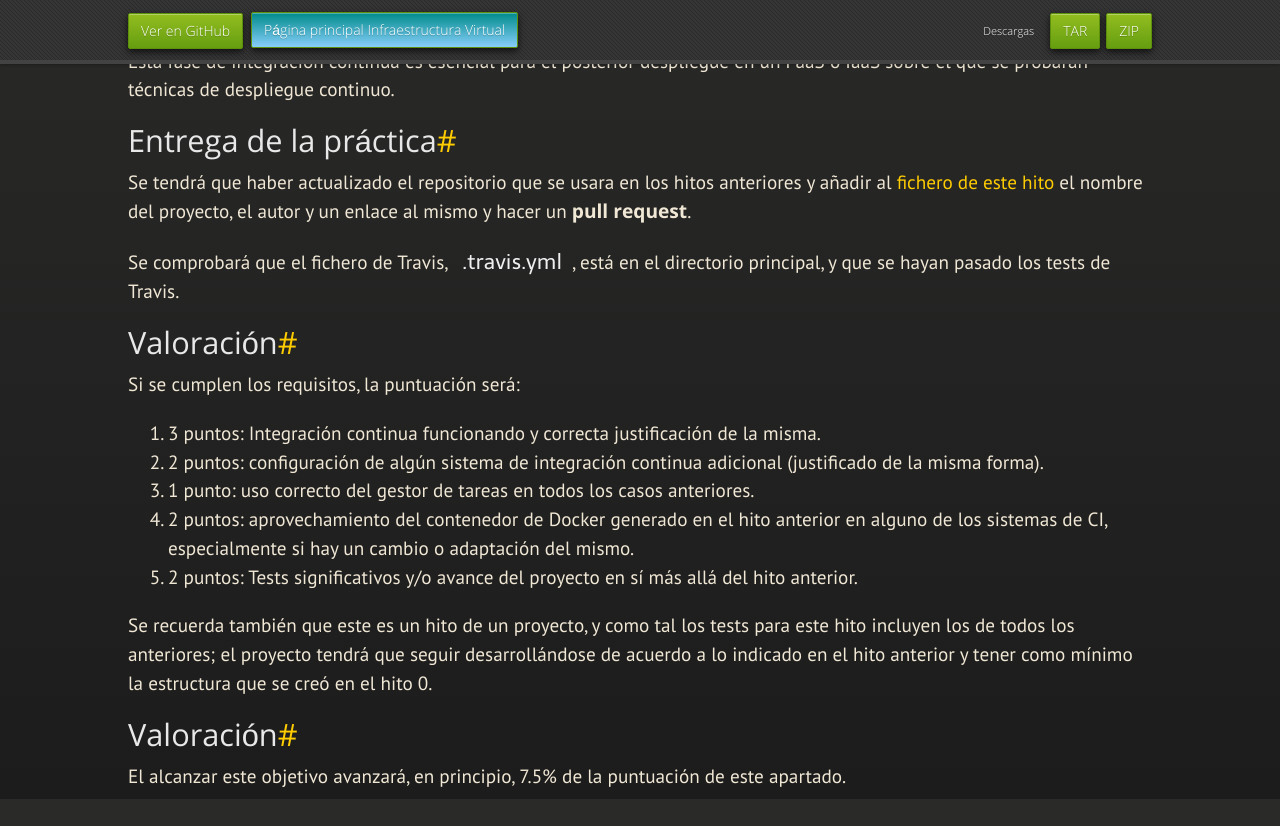
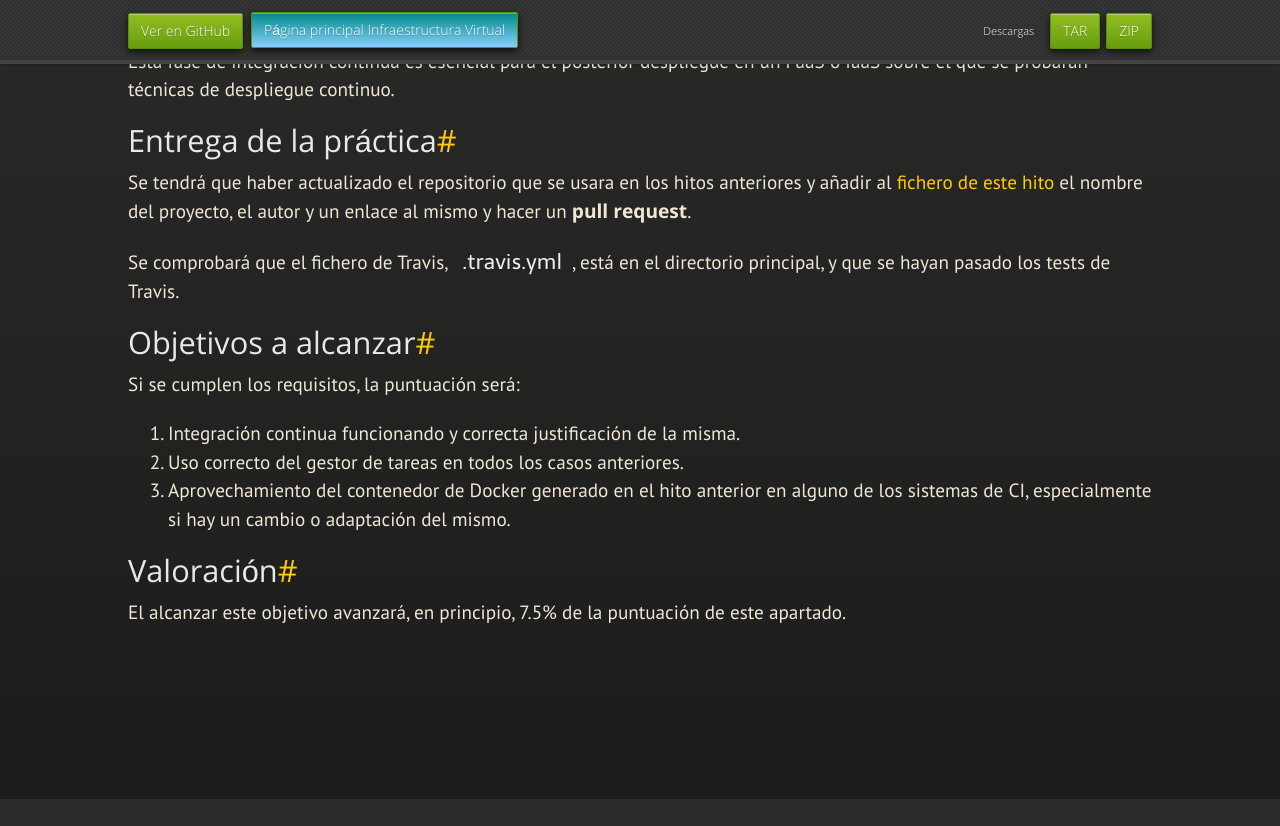
Before and after one commit to JJ/IV, a Jekyll site: the page built from documentos/proyecto/6.CI.md, in a window 1280 px wide and 900 px high, scrolled down 1001 px. Shown: the top 826 px of the window. Built offline with Jekyll 4.4.1, drawn with Linux system fonts in a browser that asks for light colours; nearby versions of some CDN libraries; some web fonts are replaced; our own code applies the rules of GitHub Pages for plain Markdown files.

Commit message:
Sync documentos/proyecto/6.CI.md de master a gh-pages

```diff
--- a/documentos/proyecto/6.CI.md
+++ b/documentos/proyecto/6.CI.md
@@ -69,28 +69,19 @@ request**.
 Se comprobará que el fichero de Travis, `.travis.yml`, está en el
 directorio principal, y que se hayan pasado los tests de Travis.
 
-## Valoración
+## Objetivos a alcanzar
 
 Si se cumplen los requisitos, la
 puntuación será:
 
-1. 3 puntos: Integración continua funcionando y correcta justificación
+1. Integración continua funcionando y correcta justificación
   de la misma.
-2. 2 puntos: configuración de algún sistema de integración continua
-   adicional (justificado de la misma forma).
-3. 1 punto: uso correcto del gestor de tareas en todos los casos
+2. Uso correcto del gestor de tareas en todos los casos
    anteriores.
-4. 2 puntos: aprovechamiento del contenedor de Docker generado en el
+3. Aprovechamiento del contenedor de Docker generado en el
    hito anterior en alguno de los sistemas de CI, especialmente si hay
    un cambio o adaptación del mismo.
-5. 2 puntos: Tests significativos y/o avance del proyecto en sí más
-  allá del hito anterior.
 
-Se recuerda también que este es un hito de un proyecto, y como tal los
-tests para este hito incluyen los de todos los anteriores; el proyecto
-tendrá que seguir desarrollándose de acuerdo a lo indicado en el hito
-anterior y tener como mínimo la estructura que se creó en el
-hito 0.
 
 ## Valoración
 
```
